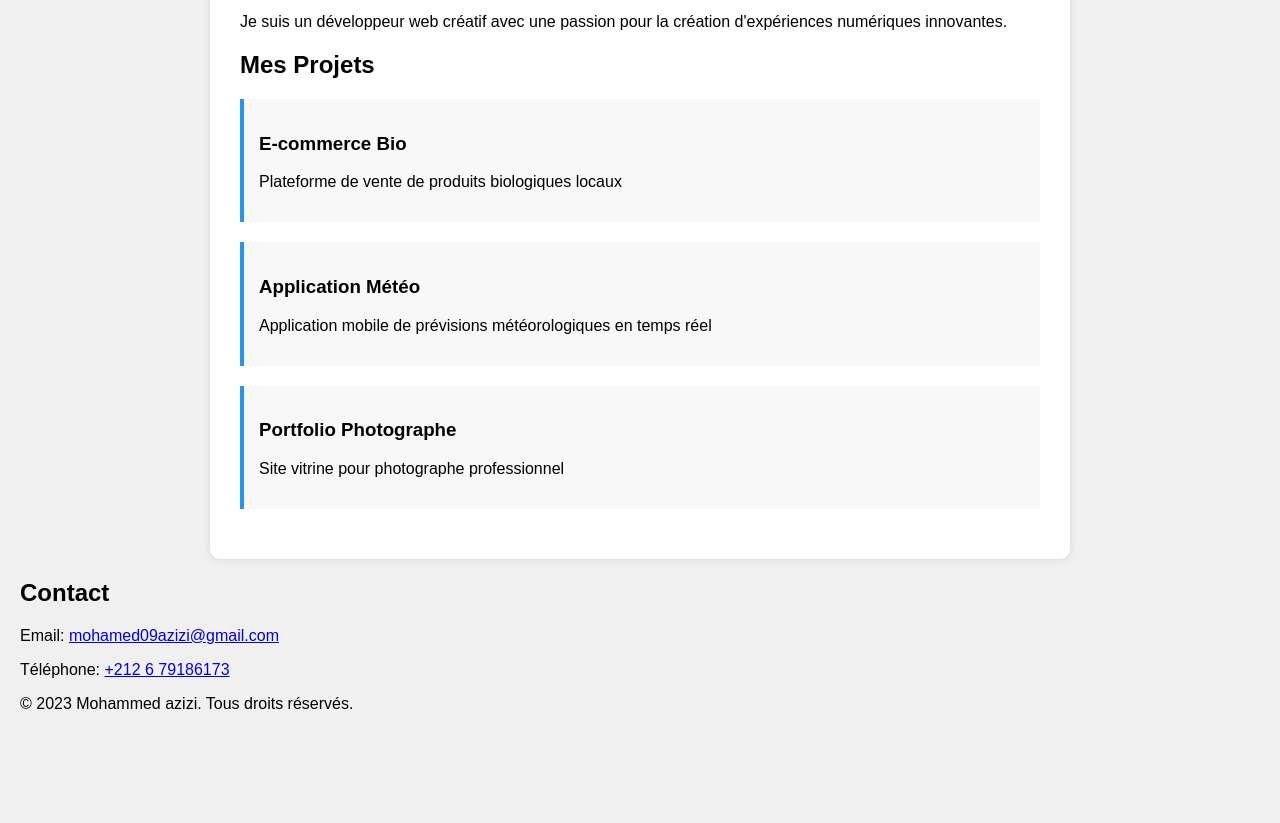
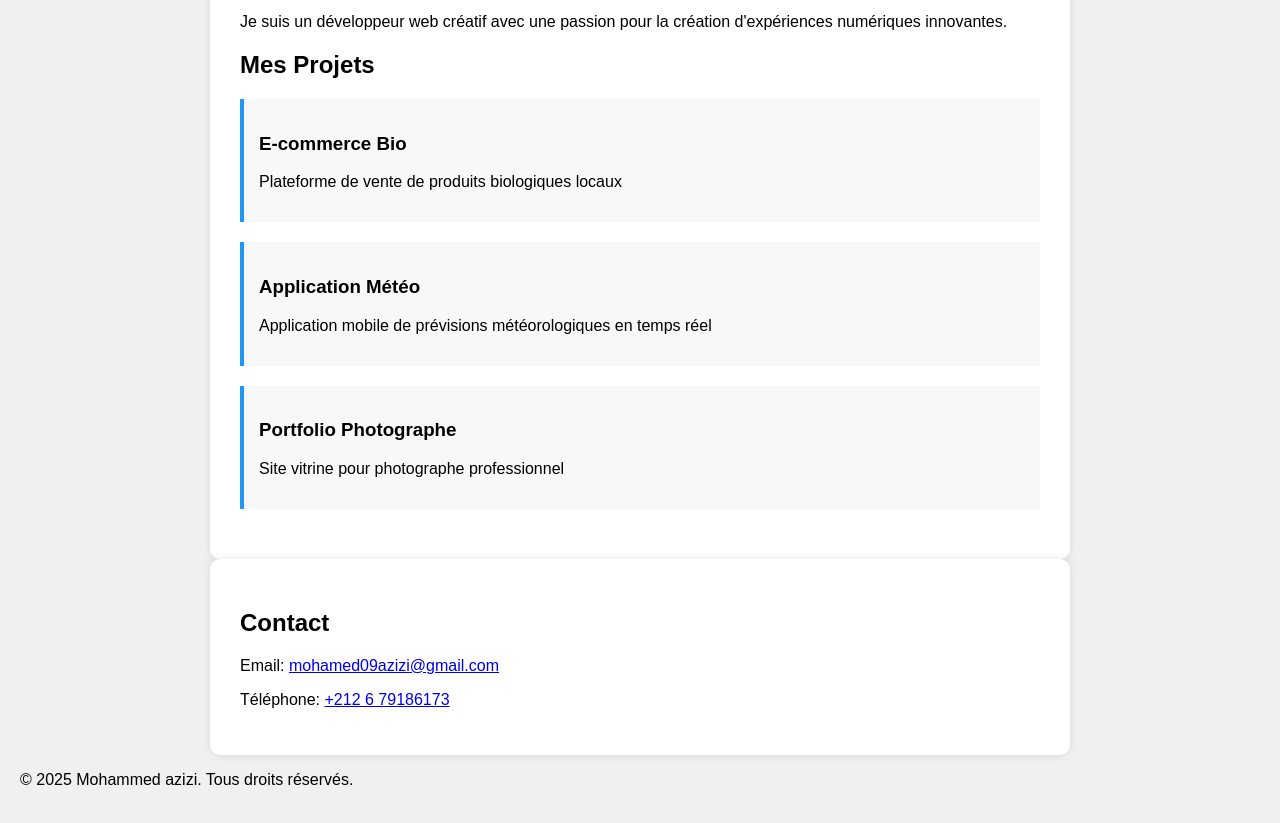
Before and after one commit to timo-ostora/portfolio, a plain HTML site: page index.html in a window 1280 px wide. Shown: the part 151-974 px from the top of the page. Before the commit the page ends 900 px from the top, so only its background shows below. Drawn offline with Linux system fonts and the light colour scheme.

Commit message:
edit the footer

```diff
--- a/index.html
+++ b/index.html
@@ -27,14 +27,16 @@
     </div>
   </div>
   <section class="contact">
-    <h2>Contact</h2>
-    <div class="contact-info">
-      <p>Email: <a href="mailto:mohamed09azizi@gmail.com">mohamed09azizi@gmail.com</a></p>
-      <p>Téléphone: <a href="tel:+212679186173">+212 6 79186173</a></p>
+    <div class="container">
+      <h2>Contact</h2>
+      <div class="contact-info">
+        <p>Email: <a href="mailto:mohamed09azizi@gmail.com">mohamed09azizi@gmail.com</a></p>
+        <p>Téléphone: <a href="tel:+212679186173">+212 6 79186173</a></p>
+      </div>
     </div>
   </section>
   <footer>
-    <p>&copy; 2023 Mohammed azizi. Tous droits réservés.</p>
+    <p>&copy; 2025 Mohammed azizi. Tous droits réservés.</p>
   </footer>
 </body>
 </html>
```
